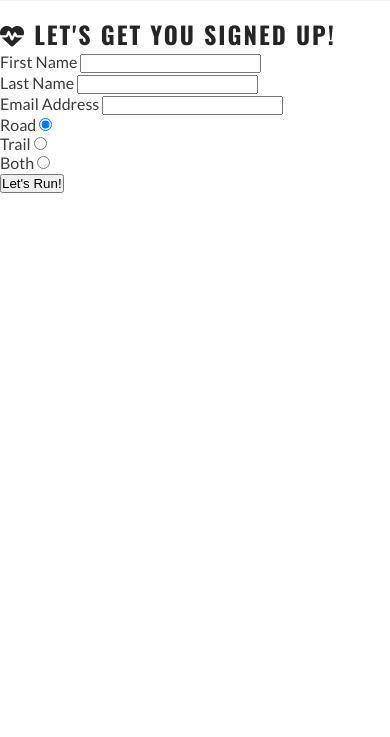
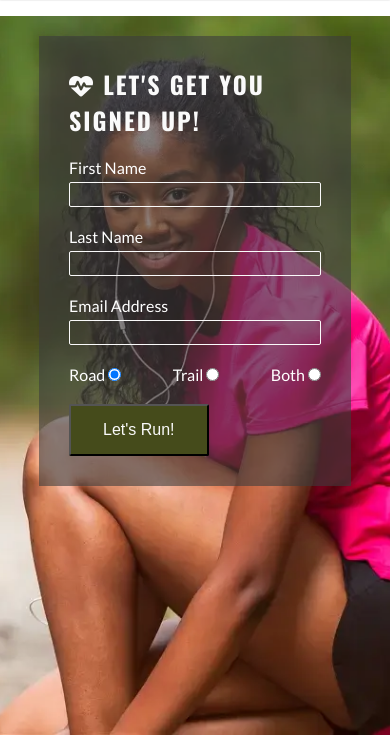
Before and after one commit to StringerMus/love-running, a plain HTML site: page signup.html in a window 390 px wide. Shown: the part 50-787 px from the top of the page. Drawn offline with nearby package versions, Linux system fonts and the light colour scheme.

Commit message:
added code in style css to make the sign up page responsive to mobile screens and tablets & larger screens

```diff
--- a/assets/css/style.css
+++ b/assets/css/style.css
@@ -88,9 +88,13 @@ nav {
 
 /*Main content*/
 main {
-    /* Make main element take up any space to push footer down*/
+    /* Enlarge main element to push footer down*/
     flex: 1 0 auto;
+    /* Add margin at the top to prevent content from being covered by the header */
     margin-top: 47px;
+    /* Enable flex properties for child elements */
+    display: flex;
+    flex-direction: column;
 }
 
 /*Hero Section*/
@@ -198,6 +202,55 @@ hr{
 
 }
 
+/*Sign-Up Page*/
+#signup {
+    background-image: url("../images/signup-image.webp");
+    background-size:cover;
+    background-position:75%;
+    padding:20px 10% 0 10%;
+    flex-grow:1;
+}
+
+#signup-form{
+    color:#ffffff;
+    background-color: rgba(60,60,60,0.6);
+    padding:30px;
+}
+
+#signup-form h2 {
+    color:#fafafa;
+    margin-bottom: 20px;
+}
+
+.text-input {
+    /*Personal Info*/
+    background:transparent;
+    color: #fafafa;
+    width: 100%;
+    height: 25px;
+    margin: 5px 0 20px 0;
+    border:1px solid #fafafa;
+    border-radius:2px;
+    padding: 0 5px;
+}
+
+.radio-buttons {
+    /*running preference*/
+    width:100%;
+    display:flex;
+    justify-content: space-between;
+}
+
+.joint-button{
+    /*submit*/
+    margin-top: 20px;
+    border-radius:2px;
+    background-color:#454b1b;
+    color:#fafafa;
+    font-size:100%;
+    padding:15px 32px;
+}
+
 /*Footer*/
 #social-networks{
     text-align: center;
@@ -220,7 +273,7 @@ hr{
         column-gap:0;
     }
 
-/*Media query: tablets and larger (760px and up)*/
+/*Media query: tablets and larger (768px and up)*/
 @media screen and (min-width:768px){
     /*Header*/
     nav{
@@ -281,6 +334,28 @@ hr{
         #photos {
             Column-count: 3;
         }
+
+        /*Signup Page*/
+        #signup{
+            background-position: center;
+            position: relative;
+        }
+
+        #text-input :hover {
+            border-color:#f16c6b;
+        }
+
+        .joint-button:hover {
+            background-color:#fafafa;
+            color:#454b1b;
+        }
+
+        #signup-form {
+            position: absolute;
+            max-width: 400px;
+            top: 150px;
+            left: 10%;
+        }
 }
 
 /*Large devices ( laptops and desktops 992px and up)*/
```
Also changed, not shown: signup.html (+3 -0 lines), assets/images/signup-image.webp (added).
